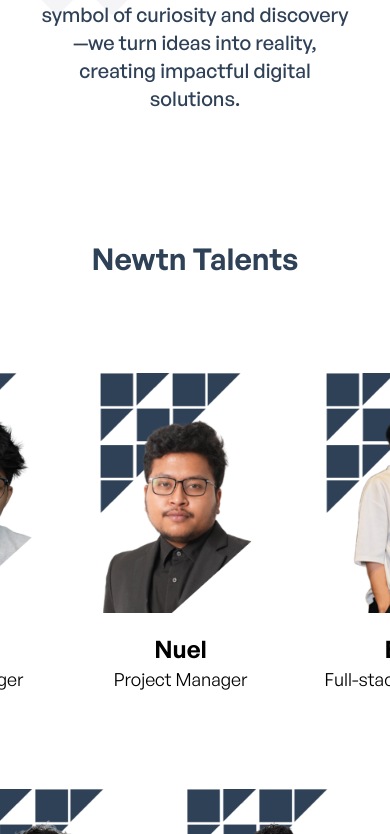
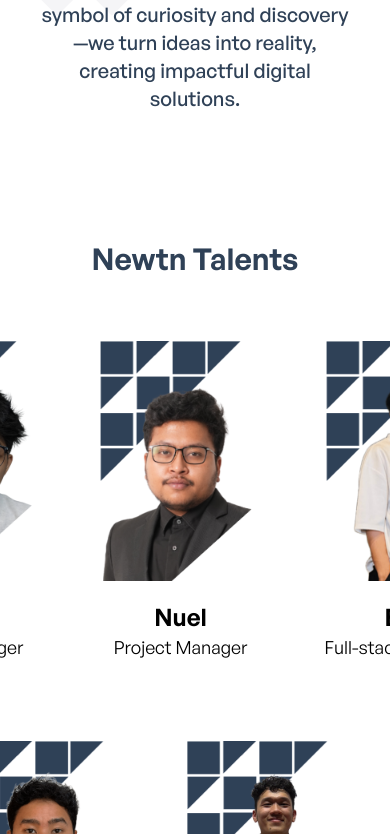
Before and after one commit to fragern/newtn-website, a Next.js app: page /about in a window 390 px wide. Shown: the part 450-1284 px from the top of the page. Built offline with nearby package versions, Linux system fonts and the light colour scheme.

Commit message:
style: mobile slider gap

```diff
--- a/src/app/about/page.tsx
+++ b/src/app/about/page.tsx
@@ -42,7 +42,7 @@ export default function About() {
         </div>
       </section>
 
-      <section className="flex w-full flex-col items-center gap-24 pb-32 pt-32 lg:pt-48">
+      <section className="flex w-full flex-col items-center gap-16 pb-32 pt-32 lg:gap-24 lg:pt-48">
         <h1 className="text-center text-3xl font-semibold text-primary">
           Newtn Talents
         </h1>
@@ -91,7 +91,7 @@ export default function About() {
         </div>
 
         {/* Mobile */}
-        <div className="flex w-full flex-col gap-24 overflow-hidden sm:hidden lg:gap-32">
+        <div className="flex w-full flex-col gap-20 overflow-hidden sm:hidden lg:gap-32">
           <div className="flex">
             <div className="flex flex-none animate-horizontal-left-scroll gap-16 px-8">
               {projectManagers.slice(0, 2).map((talent, index) => (
```
